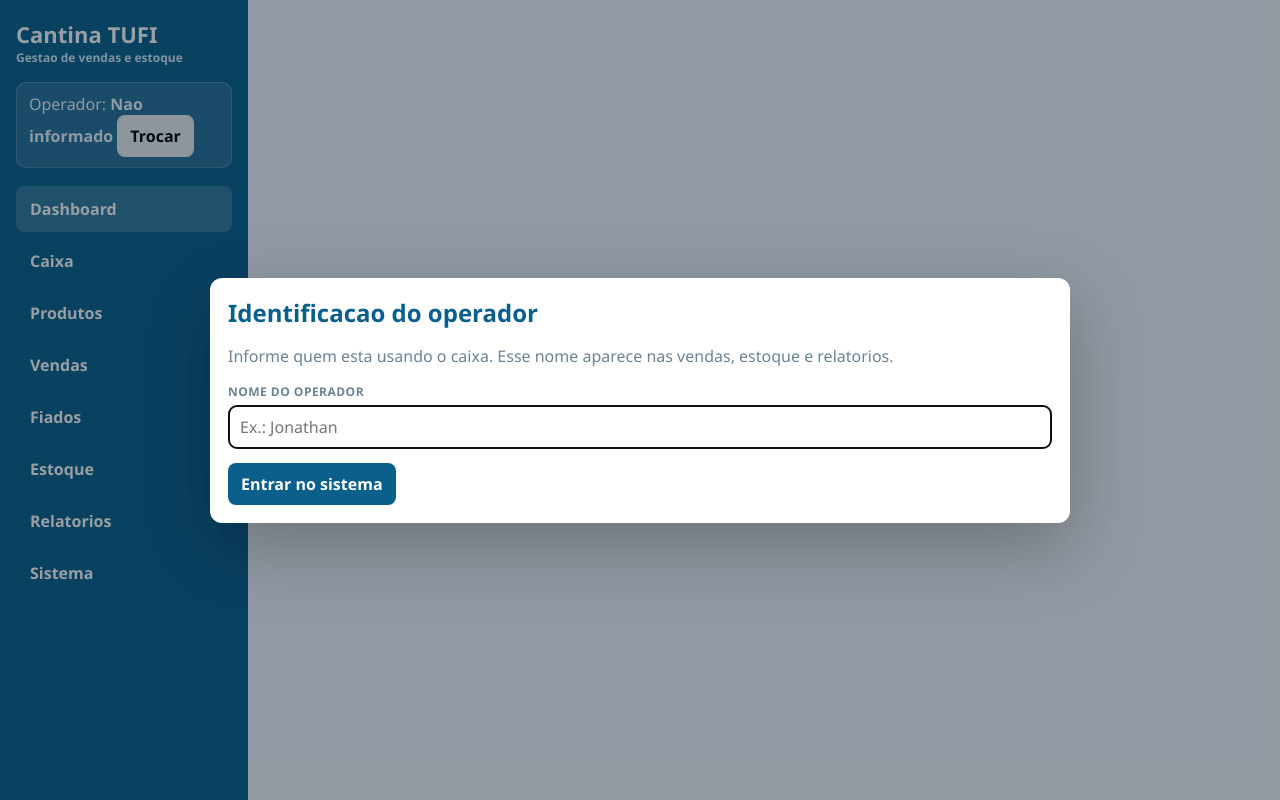
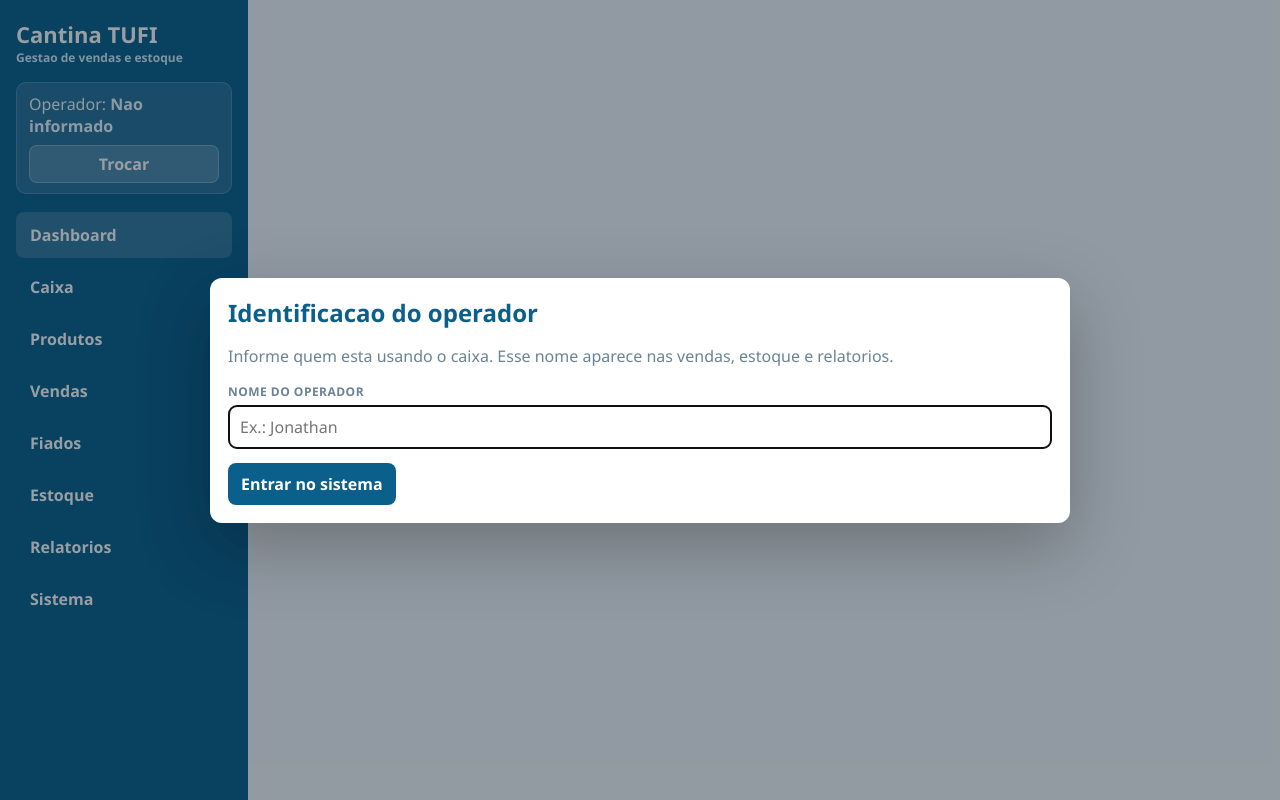
Before and after one commit to JONATHANGUEDES025/APPCantinaTUFI, a Python web app: template app/templates/index.html in a window 1280 px wide. Run offline with Jinja, Linux system fonts and the light colour scheme; the template is opened without the code that fills it, so the values that code supplies are empty.

Commit message:
Melhorar visual do operador

```diff
--- a/app/static/styles.css
+++ b/app/static/styles.css
@@ -18,7 +18,8 @@ tr:hover td{background:#f8fcff}
 .sidebar{background:var(--brand);color:#fff;padding:22px 16px;display:flex;flex-direction:column;gap:18px}
 .brand{font-size:22px;font-weight:900;line-height:1.1}
 .brand small{display:block;color:#d6eefa;font-size:12px;font-weight:600;margin-top:5px}
-.operator{background:rgba(255,255,255,.12);border:1px solid rgba(255,255,255,.18);border-radius:10px;padding:10px 12px;color:#eef9ff}
+.operator{background:rgba(255,255,255,.12);border:1px solid rgba(255,255,255,.18);border-radius:10px;padding:10px 12px;color:#eef9ff;display:grid;gap:8px}
+.operator button{background:rgba(255,255,255,.18);color:#fff;border:1px solid rgba(255,255,255,.25);padding:7px 9px;width:100%}
 .nav{display:grid;gap:6px}
 .nav button{background:transparent;color:#fff;text-align:left;padding:12px 14px}
 .nav button.active,.nav button:hover{background:rgba(255,255,255,.16)}
```
